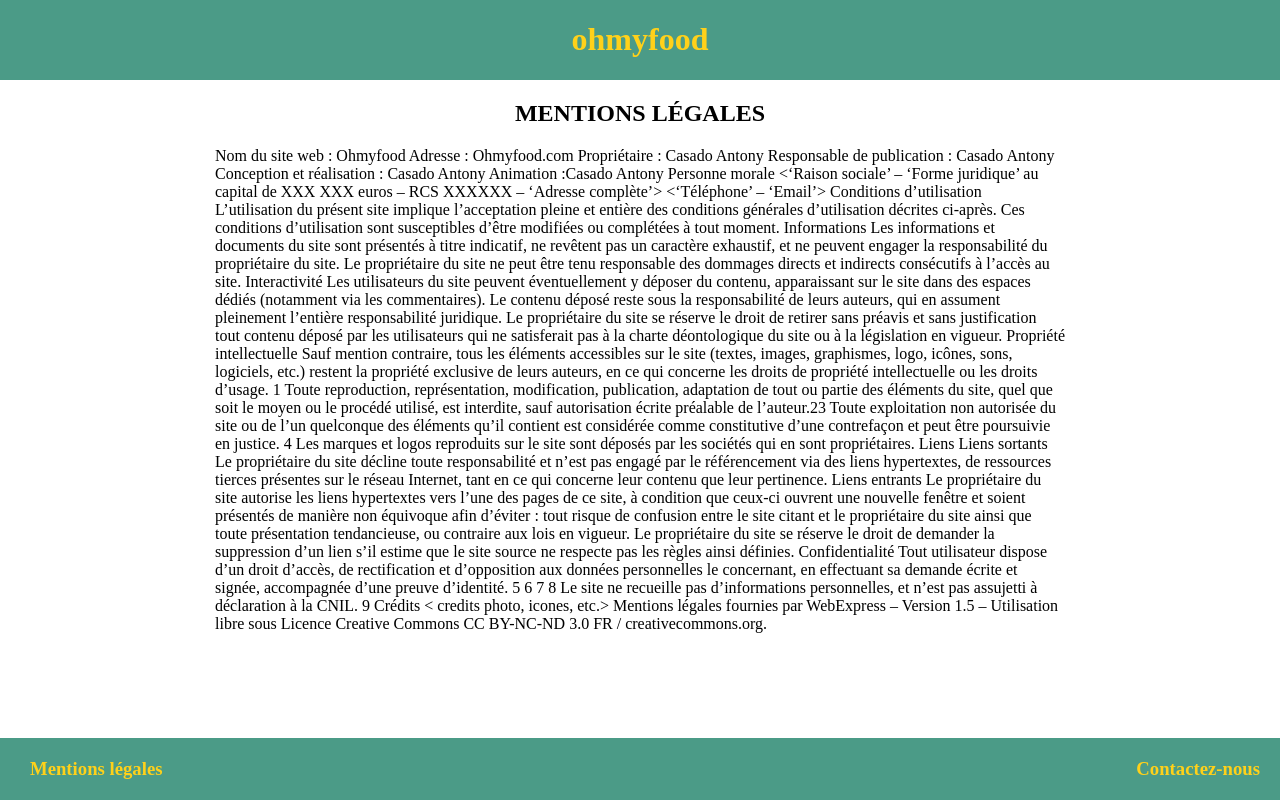
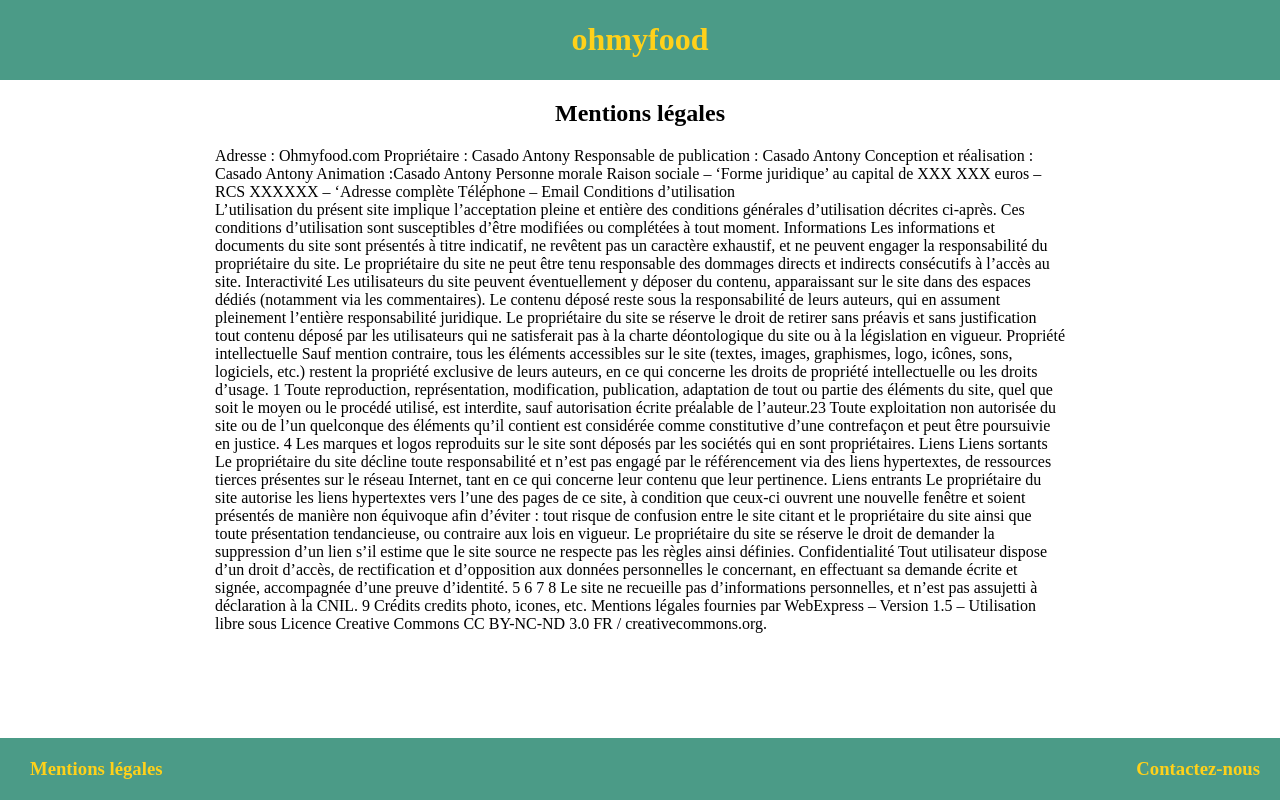
Before and after one commit to AntonyCasado/ohmyfood, a website: page mentions-légales.html in a window 1280 px wide. Drawn offline with Linux system fonts and the light colour scheme.

Commit message:
w3c matching validator

```diff
--- a/mentions-légales.html
+++ b/mentions-légales.html
@@ -31,12 +31,11 @@
         <nav class="menu">
 
 
-            <h1>MENTIONS LÉGALES</h1>
 
 
 
 
-            Nom du site web : Ohmyfood
+            <h2>Mentions légales</h2>
             Adresse : Ohmyfood.com
             Propriétaire : Casado Antony
 
@@ -49,10 +48,10 @@
 
             Personne morale
 
-            <‘Raison sociale’ – ‘Forme juridique’ au capital de XXX XXX euros – RCS XXXXXX – ‘Adresse complète’>
-                <‘Téléphone’ – ‘Email’>
+            Raison sociale – ‘Forme juridique’ au capital de XXX XXX euros – RCS XXXXXX – ‘Adresse complète
+            Téléphone – Email
             Conditions d’utilisation
-                    </header>
+
 
             <article>
 
@@ -152,7 +151,7 @@
                 CNIL. 9
                 Crédits
 
-                        < credits photo, icones, etc.>
+                credits photo, icones, etc.
 
                 Mentions légales fournies par WebExpress – Version 1.5 – Utilisation libre sous Licence
                 Creative
```
Lines whose indentation alone changed are shown as unchanged.
